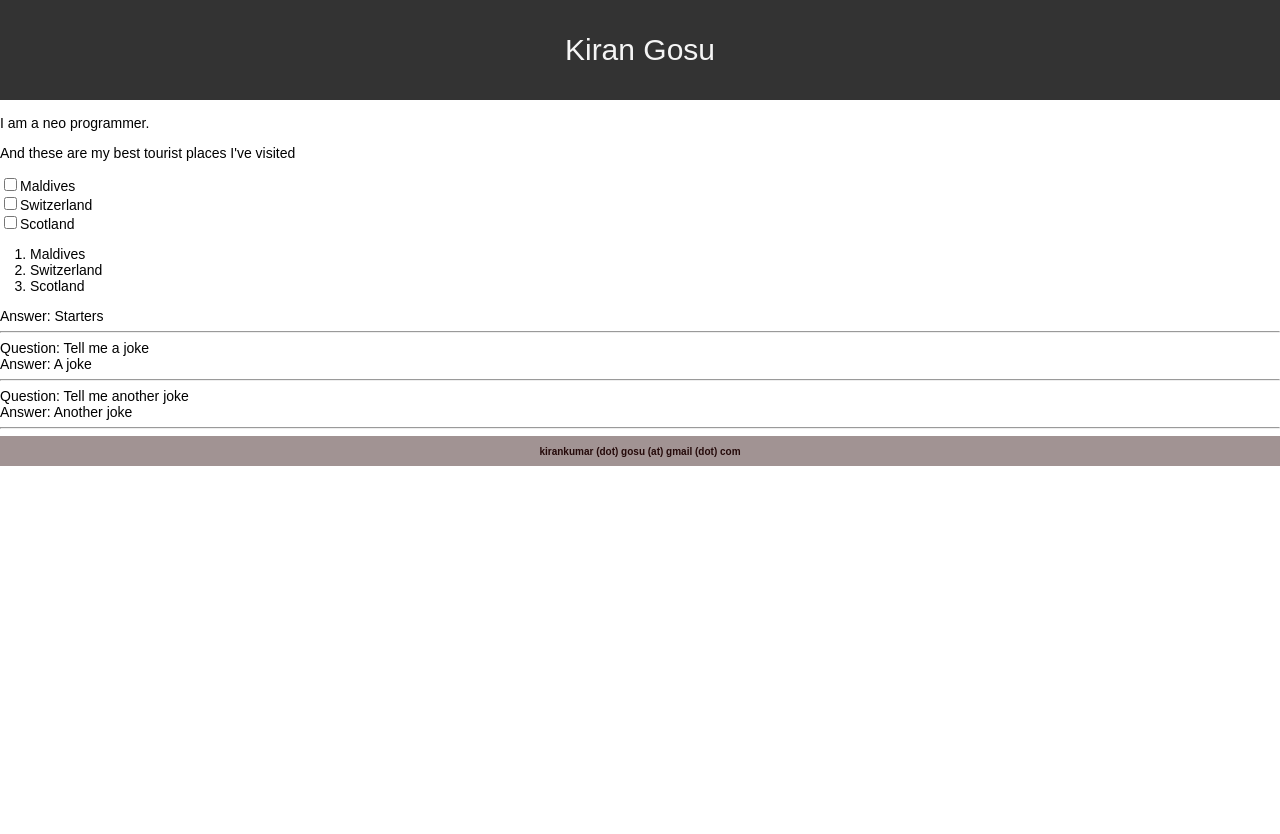
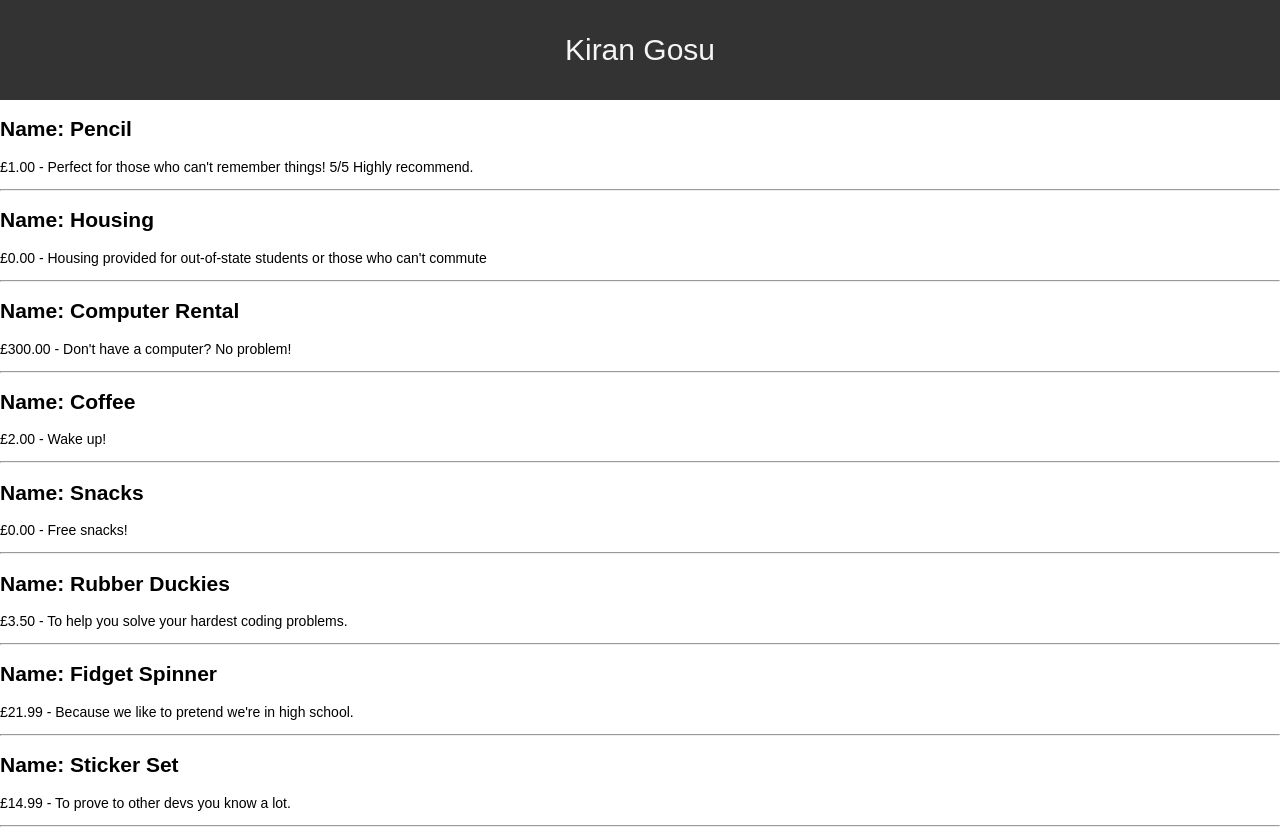
Before and after one commit to kirankumargosu/learnreact, a React (Create React App) app: page / in a window 1280 px wide. Before the commit the page ends 800 px from the top, so only its background shows below. Built offline with nearby package versions, Linux system fonts and the light colour scheme.

Commit message:
Products

```diff
--- a/src/App.js
+++ b/src/App.js
@@ -5,7 +5,7 @@ import MainContent from "./components/MainContent";
 import AboutMe from "./components/AboutMe";
 import Footer from "./components/Footer";
 import Joke from "./components/Joke";
-import JokesData from "./components/JokesData";
+import JokesData from "./data/JokesData";
 
 function App()
 {
--- /dev/null
+++ b/src/AppProduct.js
@@ -0,0 +1,18 @@
+import React from "react";
+import Header from "./components/Header";
+import Product from "./components/Product";
+import ProductsData from "./data/ProductsData";
+
+function AppProduct()
+{
+    const productComponents = ProductsData.map(item => <Product key = {item.id} product={item}/>)
+
+    return (
+        <div>
+            <Header />
+            {productComponents}
+        </div>
+    );
+}
+
+export default AppProduct
--- /dev/null
+++ b/src/components/Product.js
@@ -0,0 +1,14 @@
+import React from "react";
+
+function Product(props)
+{
+    return(
+        <div>
+            <h2>Name: {props.product.name} </h2>
+            <p>{props.product.price.toLocaleString("en-US", {style: "currency", currency: "GBP"})} - {props.product.description}  </p>
+            <hr></hr>
+        </div>
+    );
+}
+
+export default Product;
--- /dev/null
+++ b/src/data/ProductsData.js
@@ -0,0 +1,52 @@
+const ProductsData = [
+    {
+        id: "1",
+        name: "Pencil",
+        price: 1,
+        description: "Perfect for those who can't remember things! 5/5 Highly recommend."
+    },
+    {
+        id: "2",
+        name: "Housing",
+        price: 0,
+        description: "Housing provided for out-of-state students or those who can't commute"
+    },
+    {
+        id: "3",
+        name: "Computer Rental",
+        price: 300,
+        description: "Don't have a computer? No problem!"
+    },
+    {
+        id: "4",
+        name: "Coffee",
+        price: 2,
+        description: "Wake up!"
+    },
+    {
+        id: "5",
+        name: "Snacks",
+        price: 0,
+        description: "Free snacks!"
+    },
+    {
+        id: "6",
+        name: "Rubber Duckies",
+        price: 3.50,
+        description: "To help you solve your hardest coding problems."
+    },
+    {
+        id: "7",
+        name: "Fidget Spinner",
+        price: 21.99,
+        description: "Because we like to pretend we're in high school."
+    },
+    {
+        id: "8",
+        name: "Sticker Set",
+        price: 14.99,
+        description: "To prove to other devs you know a lot."
+    }
+]
+
+export default ProductsData;
--- a/src/index.js
+++ b/src/index.js
@@ -3,6 +3,7 @@ import ReactDOM from 'react-dom';
 import './index.css';
 //import AboutMe from './Components/AboutMe'
 import App from './App'
+import AppProduct from './AppProduct'
 
 function FnMakeList()
 {
@@ -45,7 +46,7 @@ class Ticker extends React.Component
 //ReactDOM.render(<MakeList />, document.getElementById('root'));
 //ReactDOM.render(<FnMakeList />, document.getElementById('root'));
 //ReactDOM.render(<AboutMe />, document.getElementById('root'));
-ReactDOM.render(<App />, document.getElementById('root'));
+ReactDOM.render(<AppProduct />, document.getElementById('root'));
 
 function tick()
 {
```
Also changed, not shown: src/data/JokesData.js (renamed from src/components/JokesData.js).
